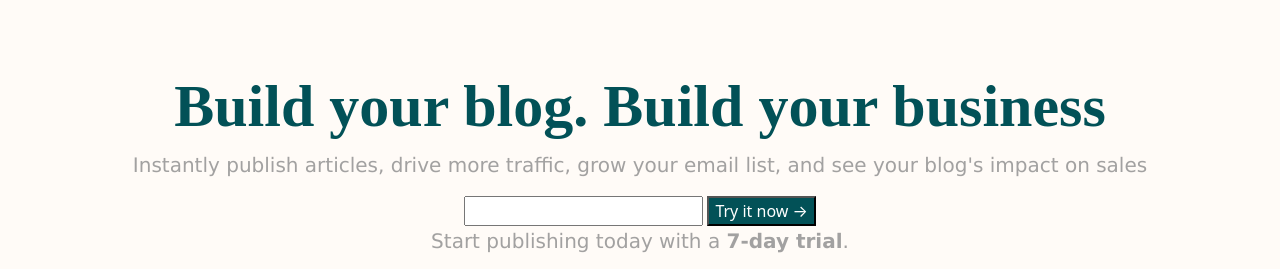
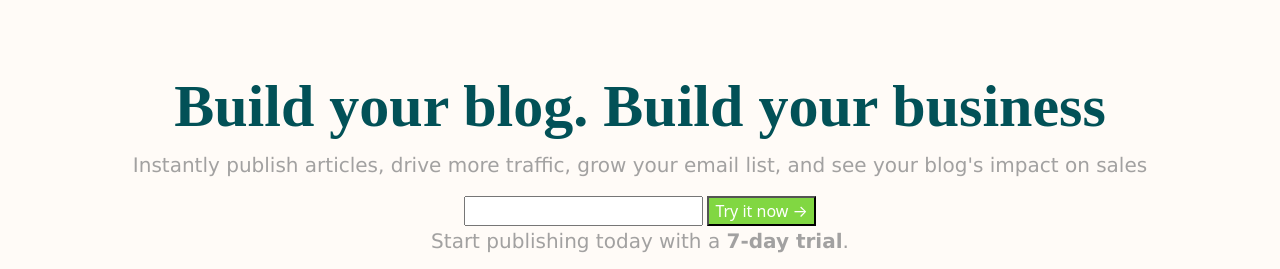
Before and after one commit to AngelLCortezDev/bedu-frontend-fundamentals, a website: page index.html in a window 1280 px wide. In both pictures the pointer is over the button 761 px from the left and 281 px from the top of the page. Shown: the part 70-339 px from the top of the page. Drawn offline with nearby package versions, Linux system fonts and the light colour scheme.

Commit message:
PreWork Sesion 08

```diff
--- a/index.html
+++ b/index.html
@@ -81,7 +81,7 @@
 
     <form class="trial-email">
       <input type="email" />
-      <button type="submit">Try it now &rarr;</button>
+      <button type="submit" class="texto-boton">Try it now &rarr;</button>
     </form>
 
     <p>Start publishing today with a <strong>7-day trial</strong>.</p>
--- a/styles.css
+++ b/styles.css
@@ -103,6 +103,10 @@
 .main {
     margin-top: 140px;
     text-align: center;
+}
+
+.texto-boton:hover {
+    background-color: #81d742;
 }
 
 .banner>img {
```
